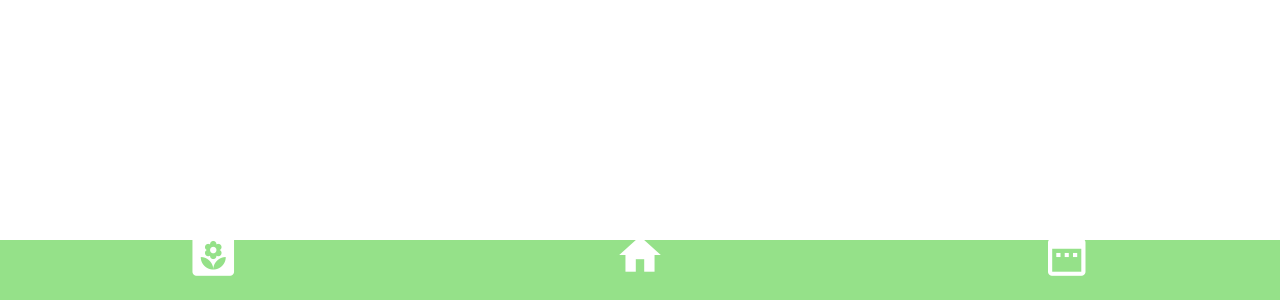
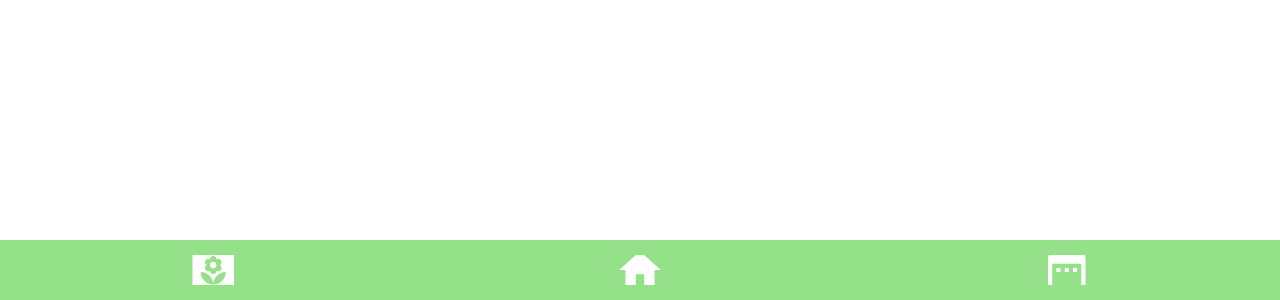
Before and after one commit to vdelaguardia/plant-app, an Angular app: page / in a window 1280 px wide. Shown: the part 500-800 px from the top of the page. Built offline with nearby package versions, Linux system fonts and the light colour scheme.

Commit message:
fixed nav bar

```diff
--- a/src/app/nav-bar/nav-bar.component.less
+++ b/src/app/nav-bar/nav-bar.component.less
@@ -8,6 +8,8 @@
     bottom: 0;
     min-height: 60px;
     max-height: 100px;
+    z-index: 1;
+    align-items: center;
 
     mat-icon {
         padding: 5px 30px;
```
